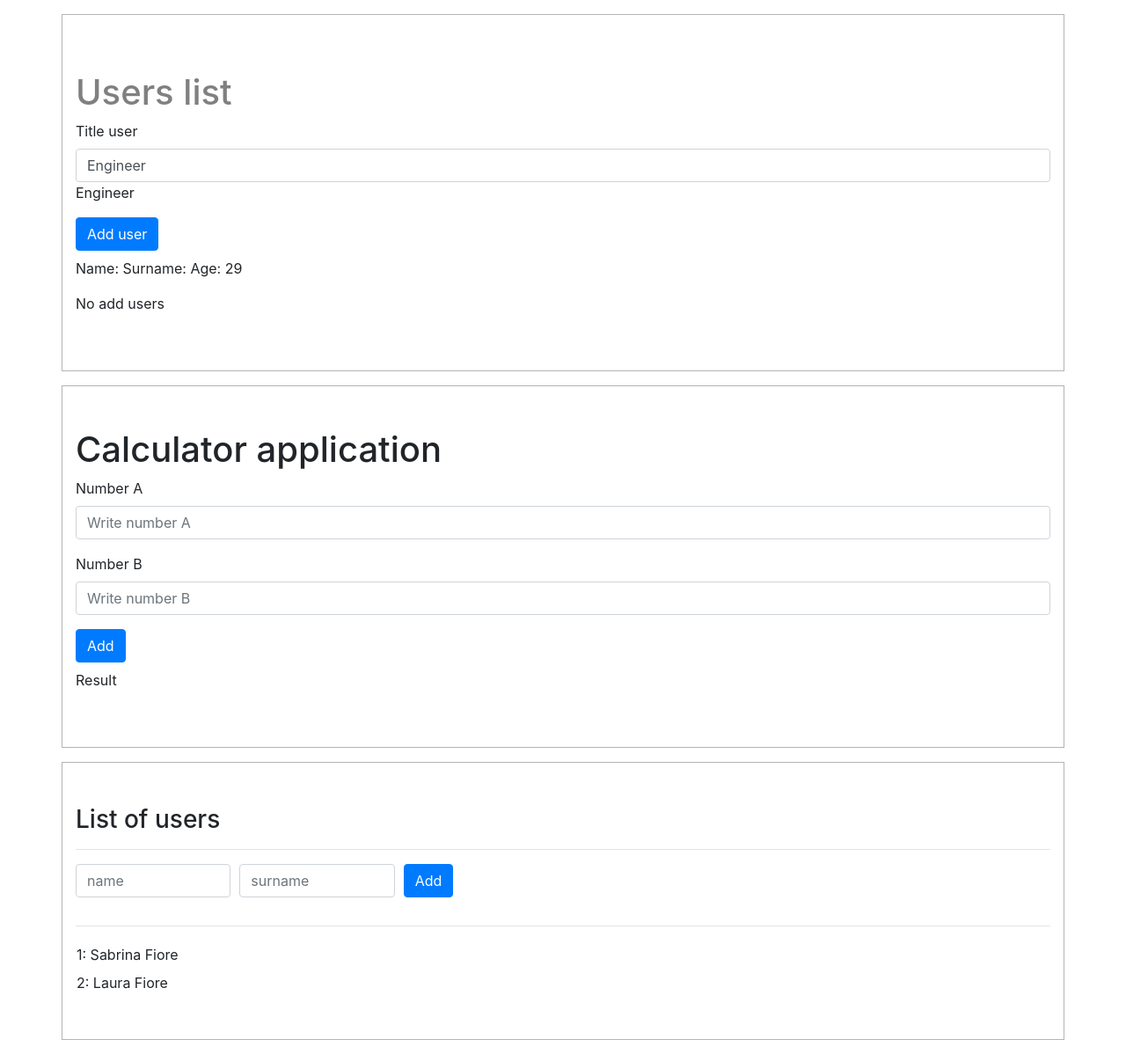
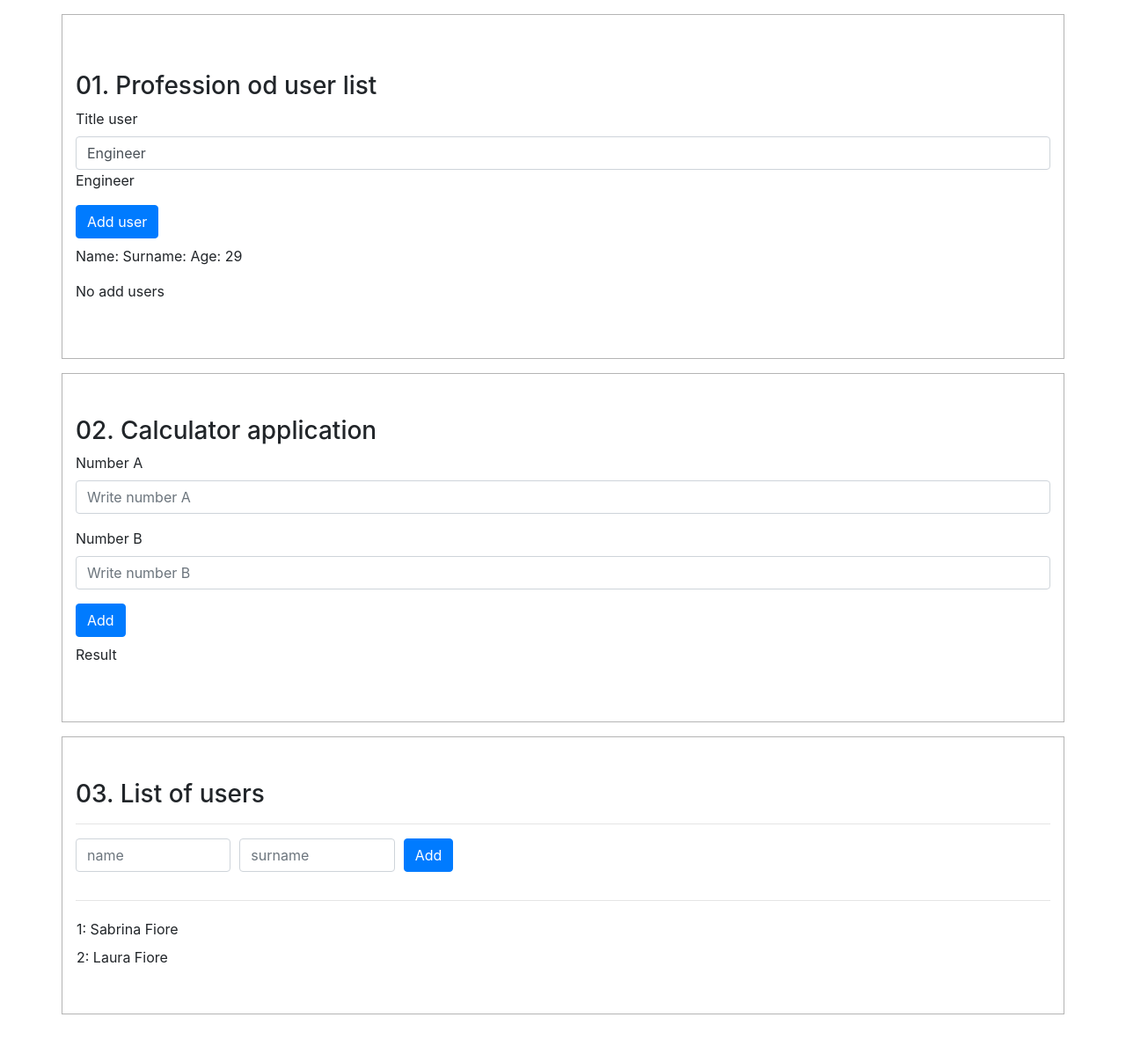
Before and after one commit to SabrinaFiore/my-exercise-app, an Angular app: page / in a window 1280 px wide. Shown: the whole page at 88% size. After the commit the page ends 1169 px from the top, so only its background shows below. Built offline with nearby package versions, Linux system fonts and the light colour scheme.

Commit message:
loggin: add service

```diff
--- a/src/app/app.component.ts
+++ b/src/app/app.component.ts
@@ -1,13 +1,10 @@
 import { Component } from '@angular/core';
 
-// decorador
 @Component({
   selector: 'app-root',
   templateUrl: './app.component.html',
-  styleUrls: ['./app.component.scss']
 })
 
-// cada componente tiene su  classe de ts
 export class AppComponent {
   title = 'my-exercise-app';
 }
--- a/src/app/app.module.ts
+++ b/src/app/app.module.ts
@@ -1,3 +1,4 @@
+import { LogginService } from './logginService.service';
 import { BrowserModule } from '@angular/platform-browser';
 import { NgModule } from '@angular/core';
 import { AppRoutingModule } from './app-routing.module';
@@ -27,7 +28,7 @@ import { CalculatorResultBtnComponent } from './calculator-result-btn/calculator
     FormsModule,
     AppRoutingModule
   ],
-  providers: [],
+  providers: [ LogginService ],
   bootstrap: [AppComponent]
 })
 export class AppModule { }
--- a/src/app/calculator/calculator.component.html
+++ b/src/app/calculator/calculator.component.html
@@ -1,7 +1,7 @@
 <div class="section container">
   <div class="row">
     <div class="col">
-      <h1>{{ title }}</h1>
+      <h3>{{ title }}</h3>
       <app-calculator-form (resultAdd)="onResult($event)"></app-calculator-form>
       <app-calculator-result-btn
         [result]="FatherResult"
--- a/src/app/calculator/calculator.component.ts
+++ b/src/app/calculator/calculator.component.ts
@@ -6,10 +6,10 @@ import { Component, OnInit } from '@angular/core';
 })
 
 export class CalculatorComponent implements OnInit {
-  title = 'Calculator application';
+  title = '02. Calculator application';
   FatherResult: number;
 
-  onResult(result: number) {
+  onResult(result: number): void {
     this.FatherResult = result;
   }
 
--- a/src/app/list-of-users/list-of-users.component.html
+++ b/src/app/list-of-users/list-of-users.component.html
@@ -3,9 +3,9 @@
     <h3>{{title}}</h3>
   </div>
   <hr/>
-  <app-form
+  <app-user-form
     (userAdd)="onUserAdd($event)"
-  ></app-form>
+  ></app-user-form>
   <hr/>
   <app-user *ngFor="let userElement of users; let i = index"
    [user]="userElement"
--- a/src/app/list-of-users/list-of-users.component.ts
+++ b/src/app/list-of-users/list-of-users.component.ts
@@ -7,10 +7,10 @@ import { Component } from '@angular/core';
 })
 
 export class ListOfUsersComponent {
-  title = 'List of users';
+  title = '03. List of users';
   users: User[] = [new User('Sabrina', 'Fiore'), new User('Laura', 'Fiore')];
 
-  onUserAdd(user: User) {
+  onUserAdd(user: User): void {
     this.users.push(user);
   }
 }
--- /dev/null
+++ b/src/app/logginService.service.ts
@@ -0,0 +1,5 @@
+export class LogginService {
+  sendConsolTxt(text: string) {
+    console.log(text);
+  }
+}
--- a/src/app/users-form/users-form.component.html
+++ b/src/app/users-form/users-form.component.html
@@ -27,7 +27,7 @@
     <button
       type="submit"
       class="btn btn-primary section--xs--top-bottom"
-      (click)="onAddUser(nameInput, surnameInput)"
+      (click)="onAddUser()"
       >Add
     </button>
   </div>
--- a/src/app/users-form/users-form.component.ts
+++ b/src/app/users-form/users-form.component.ts
@@ -1,8 +1,9 @@
+import { LogginService } from './../logginService.service';
 import { Component, ElementRef, EventEmitter, OnInit, Output, ViewChild } from '@angular/core';
 import { User } from '../list-of-users/list-of-users.model';
 
 @Component({
-  selector: 'app-form',
+  selector: 'app-user-form',
   templateUrl: './users-form.component.html',
 })
 
@@ -11,14 +12,14 @@ export class UsersFormComponent implements OnInit {
   @ViewChild('nameInput') nameInput: ElementRef;
   @ViewChild('surnameInput') surnameInput: ElementRef;
 
-  // nameInput: string;
-  // surnameInput: string;
+  constructor(private logginService: LogginService ) { }
 
   ngOnInit(): void {
   }
 
-  onAddUser() {
-    let user1 = new User(this.nameInput.nativeElement.value, this.surnameInput.nativeElement.value);
+  onAddUser(): void {
+    const user1 = new User(this.nameInput.nativeElement.value, this.surnameInput.nativeElement.value);
+    this.logginService.sendConsolTxt('Send user:' + user1.name + ' ' + 'surname:' + user1.surname);
     this.userAdd.emit(user1);
   }
 }
--- a/src/app/users/users.component.html
+++ b/src/app/users/users.component.html
@@ -1,7 +1,7 @@
 <div class="section container">
   <div class="row">
     <div class="col">
-      <h1 class="title">Users list</h1>
+      <h3> {{ title }} </h3>
       <label>Title user</label>
       <!-- (input)="onModificaruser($event)" -->
       <!-- ngModel, vamos a combinar proprety binding con event binding y se actualiza el cmp de manera automatica -->
--- a/src/app/users/users.component.ts
+++ b/src/app/users/users.component.ts
@@ -8,6 +8,7 @@ import { Component } from '@angular/core';
 
 export class UsersComponent {
   // interpolacion aceder a los elemento del ts desde el html
+  title = '01. Profession od user list';
   nameUser: 'Sabrina';
   surnameUser: 'Fiore';
   edad: number = 28 + 1;
```
Also changed, not shown: src/app/app.component.scss (deleted).
